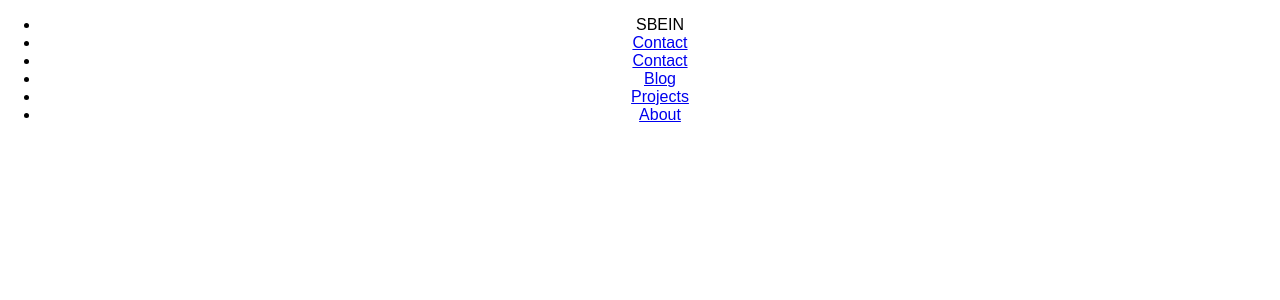
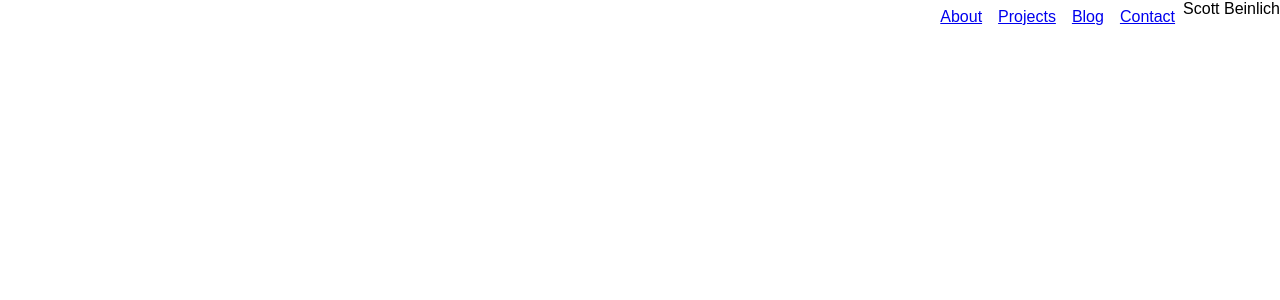
Before and after one commit to sbeinlich/my-site, a React (Create React App) app: page / in a window 1280 px wide. Shown: the top 300 px of the page. Built offline with nearby package versions, Linux system fonts and the light colour scheme.

Commit message:
started NavBar

```diff
--- a/src/App.css
+++ b/src/App.css
@@ -22,6 +22,25 @@
   font-size: large;
 }
 
+ul{
+  list-style-type: none;;
+  margin: 0;
+  padding: 0;
+}
+
+li{
+  display: inline;
+  float:right;
+}
+
+a{
+  display: block;
+  padding: 8px;
+  background-color: inherit;
+}
+
+
+
 @keyframes App-logo-spin {
   from { transform: rotate(0deg); }
   to { transform: rotate(360deg); }
--- a/src/components/NavBar.js
+++ b/src/components/NavBar.js
@@ -5,9 +5,8 @@ class NavBar extends Component {
     return(
       <div>
         <ul className = "NavBar">
-            <li className = "nav-item nav-name"> SBEIN </li>
+            <li className = "nav-item nav-name"> Scott Beinlich </li>
             <li className = "nav-item nav-last"> <a href = "#footer" className="nav-link">Contact</a></li>
-            <li className = "nav-item"> <a href = "#Resume" className="nav-link">Contact</a></li>
             <li className = "nav-item"> <a href = "#Blog" className="nav-link">Blog</a></li>
             <li className = "nav-item"> <a href = "#Projects" className="nav-link">Projects</a></li>
             <li className = "nav-item"> <a href = "#About" className="nav-link">About</a></li>
```
